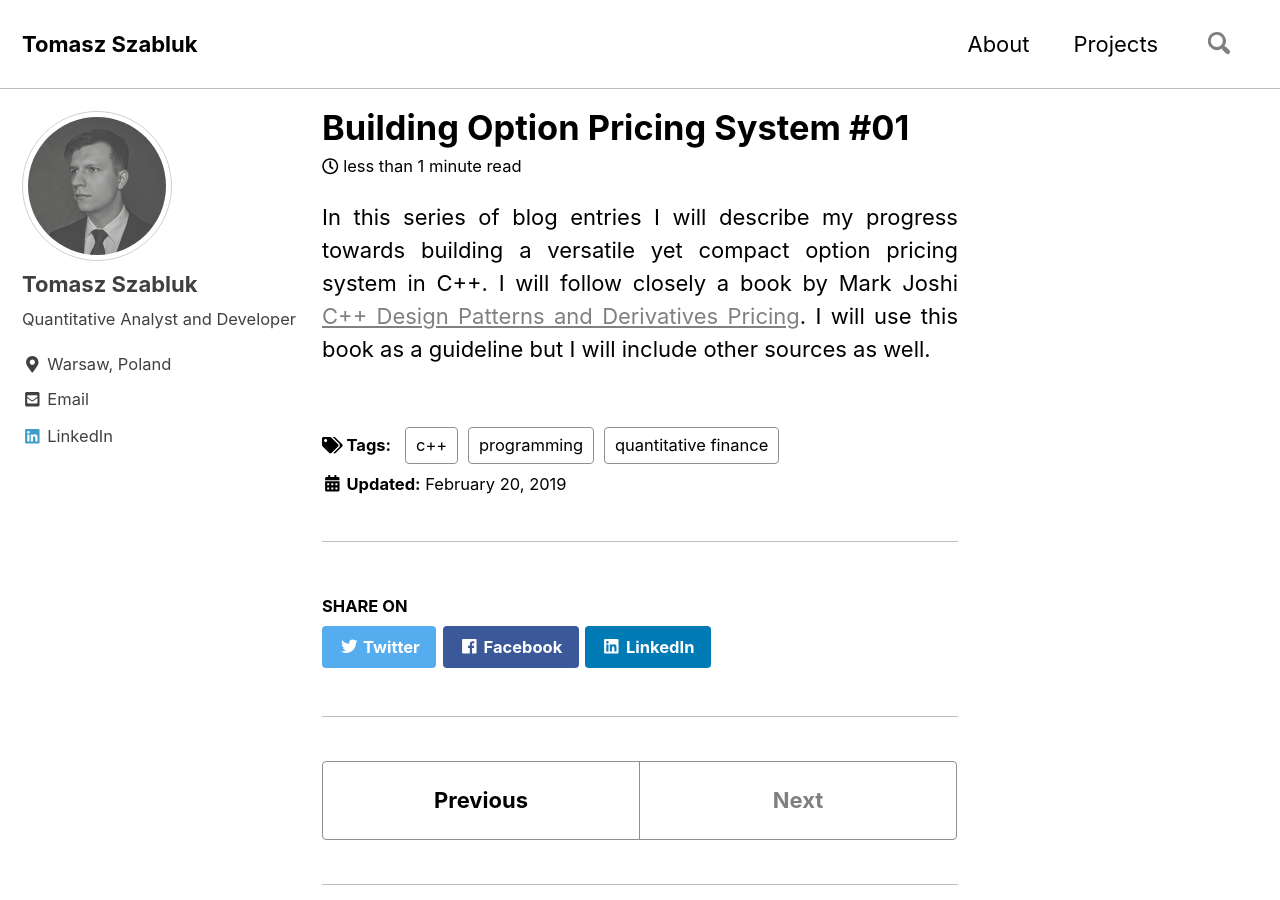
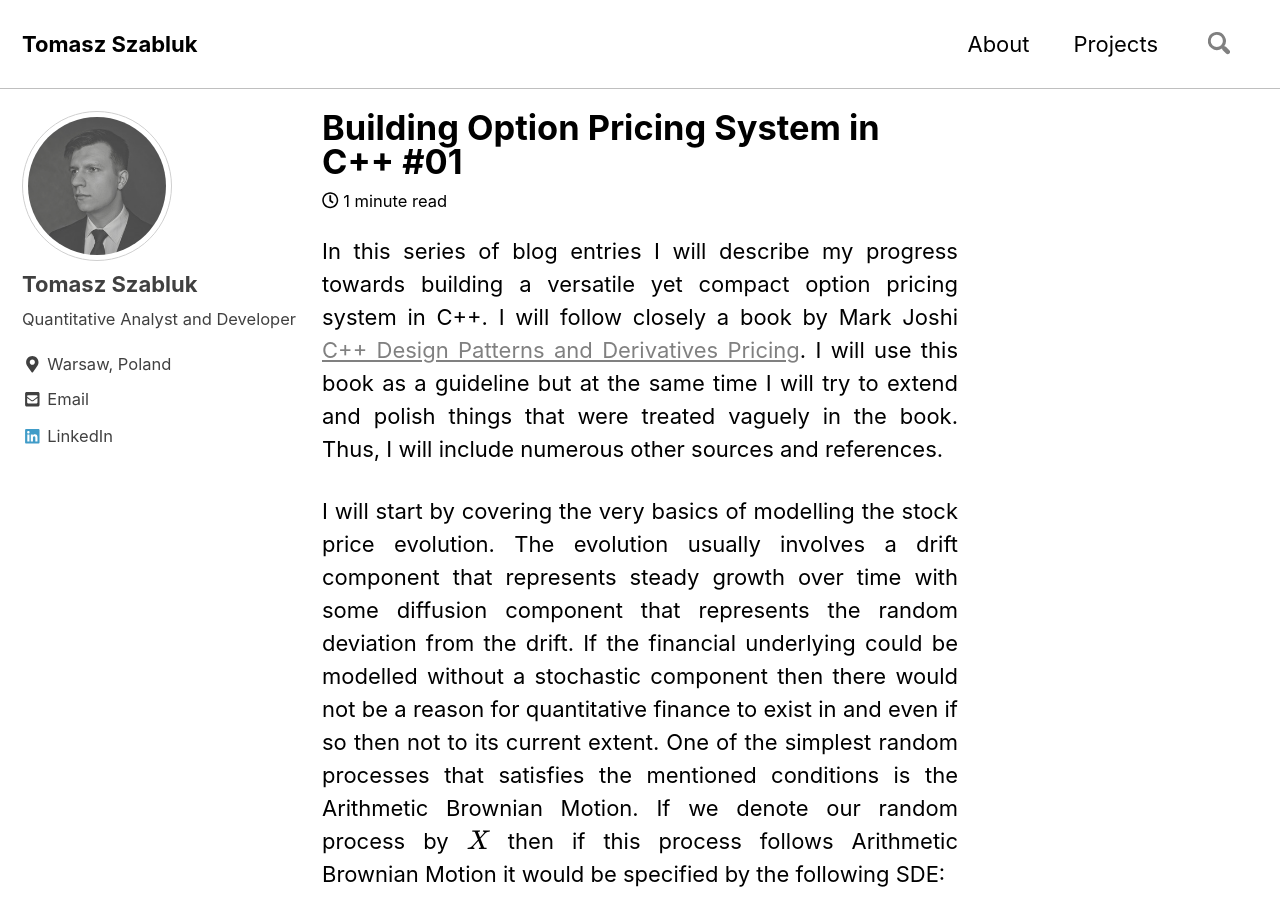
Before and after one commit to numbergeneral/numbergeneral.github.io, a Jekyll site: the page built from _posts/2019-02-20-buildingoptionsystem01.md, in a window 1280 px wide and 900 px high. Built offline with Jekyll 4.4.1, drawn with Linux system fonts in a browser that asks for light colours; cached includes are drawn as plain includes; nearby versions of some CDN libraries; formulas are drawn with MathJax 3; comment, search, counter and statistics services are not loaded; some of the changed text lies outside the part shown.

Commit message:
initial draft of the cppsystem01

```diff
--- a/_posts/2019-02-20-buildingoptionsystem01.md
+++ b/_posts/2019-02-20-buildingoptionsystem01.md
@@ -1,10 +1,26 @@
 ---
-title: "Building Option Pricing System #01"
+title: "Building Option Pricing System in C++ #01"
 date: 2019-02-20
 tags: [programming, quantitative finance, c++]
-excerpt: "My solution to the Daily Coding Problem #02"
+excerpt: "The post covers the basic option pricing theory and a prototype of a random number generator class."
 mathjax: "true"
 ---
 
-In this series of blog entries I will describe my progress towards building a versatile yet compact option pricing system in C++. I will follow closely a book by Mark Joshi [C++ Design Patterns and Derivatives Pricing](https://www.amazon.com/Patterns-Derivatives-Pricing-Mathematics-Finance/dp/0521721628). I will use this book as a guideline but I will include other sources as well.
+In this series of blog entries I will describe my progress towards building a versatile yet compact option pricing system in C++. I will follow closely a book by Mark Joshi [C++ Design Patterns and Derivatives Pricing](https://www.amazon.com/Patterns-Derivatives-Pricing-Mathematics-Finance/dp/0521721628). I will use this book as a guideline but at the same time I will try to extend and polish things that were treated vaguely in the book. Thus, I will include numerous other sources and references.
 {: .text-justify}
+
+I will start by covering the very basics of modelling the stock price evolution. The evolution usually involves a drift component that represents steady growth over time with some diffusion component that represents the random deviation from the drift. If the financial underlying could be modelled without a stochastic component then there would not be a reason for quantitative finance to exist in and even if so then not to its current extent. One of the simplest random processes that satisfies the mentioned conditions is the Arithmetic Brownian Motion. If we denote our random process by $$X$$ then if this process follows Arithmetic Brownian Motion it would be specified by the following SDE:
+{: .text-justify}
+
+$$dX(t) = \mu dt + \sigma dB(t)$$
+
+where both $$\mu$$ and $$\sigma$$ are constant and greater than zero. The solution to the SDE is given by
+{: .text-justify}
+
+$$S(T) =  X(0) + \mu T + \sigma B(T)$$
+
+Thus, $$S(T)$$ is equal to the deterministic term $$X(0) + \mu T$$ and the stochastic term, that is normally distributed random variable $$\sigma B(T)$$. The main drawbacks of Arithmetic Brownian Motion in modelling the stock prices is that first of all it describes the absolute change in value, while investors are rather interested in rate of return. Second of all since $$B(T)$$ is a normal variable therefore, the whole equation can assume negative values, which is impossible in the financial world. This process would be good to describe a variable that grows at constant rate but with the uncertainty of growth increasing with time.
+{: .text-justify}
+
+The candidate for an optimal process to describe the behaviour of the stock price would have a fix for the two drawback mentioned above.
+{: .text-justify}
```
